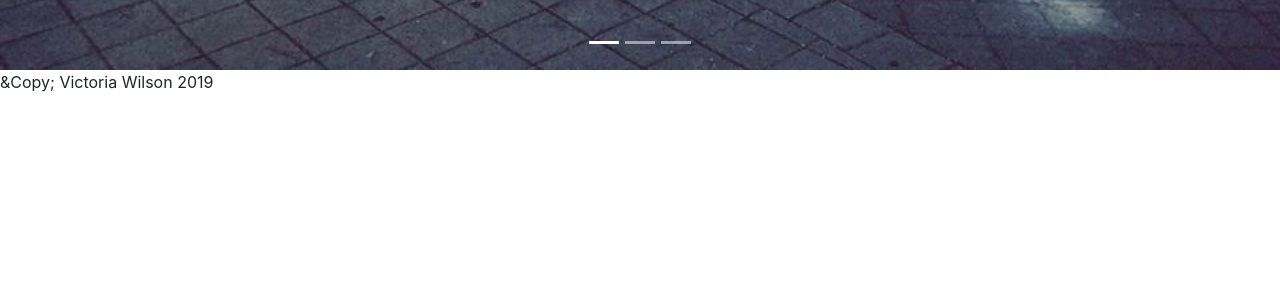
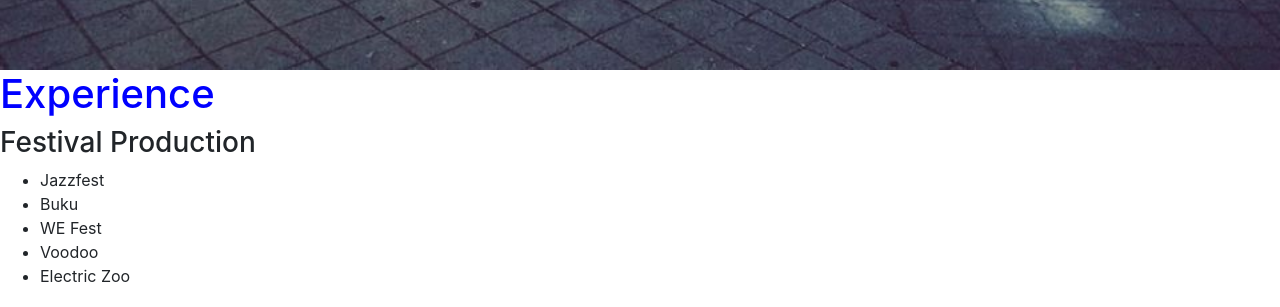
Before and after one commit to victoriawilsonproduction/Portfolio, a plain HTML site: page index.html in a window 1280 px wide. Shown: the part 1150-1457 px from the top of the page. Before the commit the page ends 1244 px from the top, so only its background shows below. Drawn offline with nearby package versions, Linux system fonts and the light colour scheme.

Commit message:
Playing with the CSS

```diff
--- a/Assets/CSS/style.css
+++ b/Assets/CSS/style.css
@@ -2,3 +2,11 @@ h1 {
 	color: blue;
 
 }
+
+.navbar navbar-dark bg-primary {
+	display: inline-block;
+}
+
+.carousel-indicators {
+	height: 30%;
+}
--- a/index.html
+++ b/index.html
@@ -47,6 +47,19 @@
 		  </a>
 		</div>
 
+		<div class="festivals">
+			<h1>Experience</h1>
+			<h3>Festival Production</h3>
+
+			<ul>
+				<li>Jazzfest</li>
+				<li>Buku</li>
+				<li>WE Fest</li>
+				<li>Voodoo</li>
+				<li>Electric Zoo</li>
+			</ul>
+		</div>
+
 
 		<footer>&Copy; Victoria Wilson 2019</footer>
 
```
